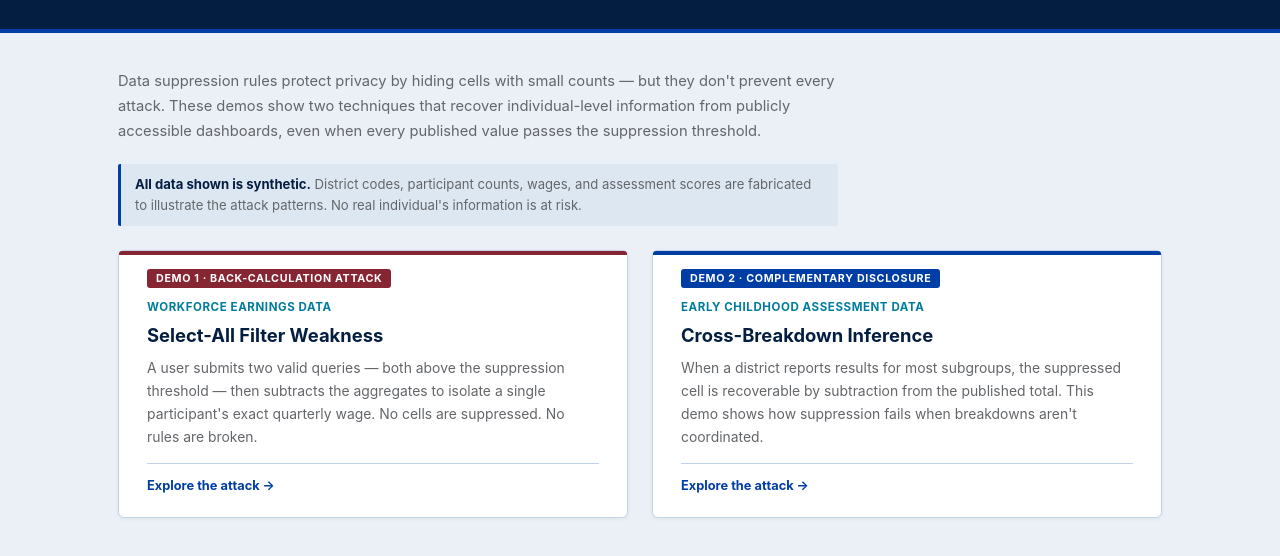
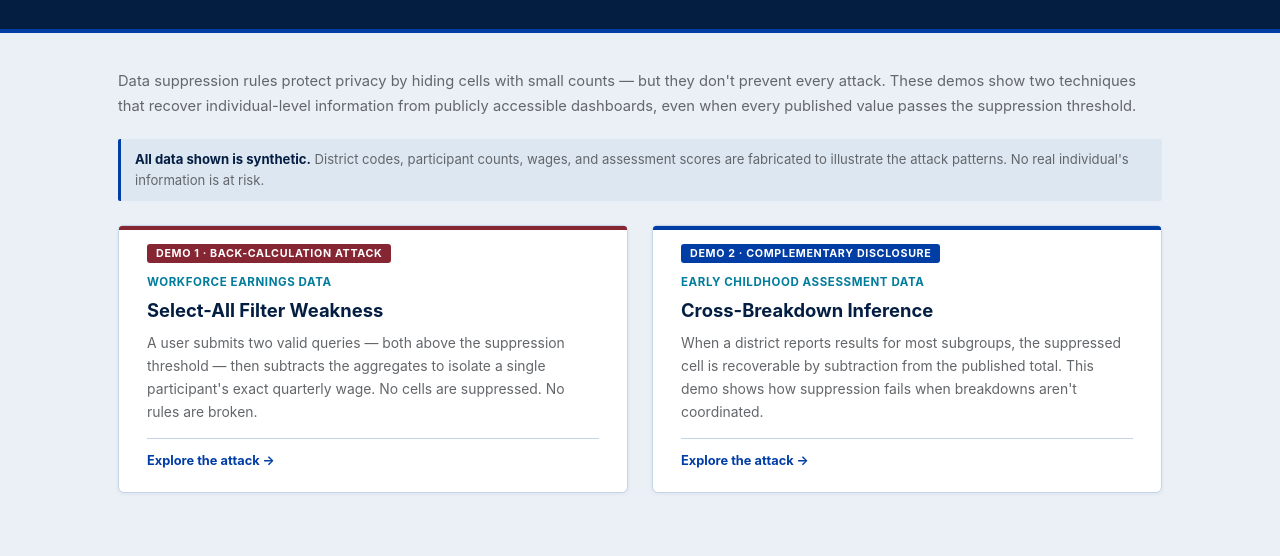
Before and after one commit to georgetown-mdi/noise-infusion-dashboard, a website: page index.html in a window 1280 px wide. Shown: the part 160-716 px from the top of the page. Drawn offline with Linux system fonts and the light colour scheme.

Commit message:
Landing page: stretch intro text and caveat to full content width
Co-Authored-By: Claude Sonnet 4.6 <noreply@anthropic.com>

```diff
--- a/index.html
+++ b/index.html
@@ -36,11 +36,11 @@
     /* ── Content ── */
     .content { max-width: 1100px; margin: 0 auto; padding: 36px 28px 48px; display: flex; flex-direction: column; gap: 20px; }
 
-    .intro { font-size: 0.92rem; color: var(--gray); line-height: 1.7; max-width: 720px; }
+    .intro { font-size: 0.92rem; color: var(--gray); line-height: 1.7; }
     .caveat {
       font-size: 0.82rem; color: var(--gray); padding: 10px 14px;
       background: rgba(194, 212, 230, 0.35); border-left: 3px solid var(--blue);
-      border-radius: 2px; line-height: 1.6; max-width: 720px;
+      border-radius: 2px; line-height: 1.6;
     }
     .caveat strong { color: var(--navy); }
 
```
